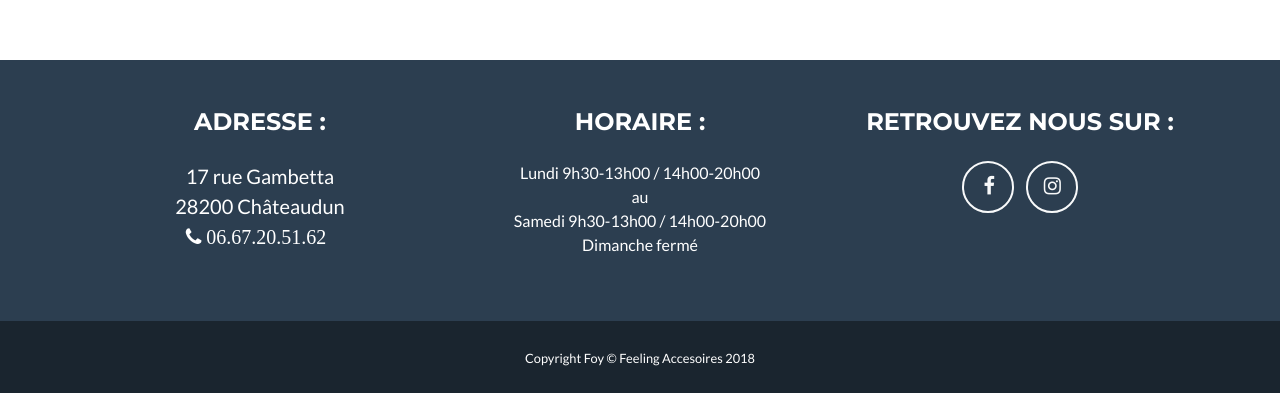
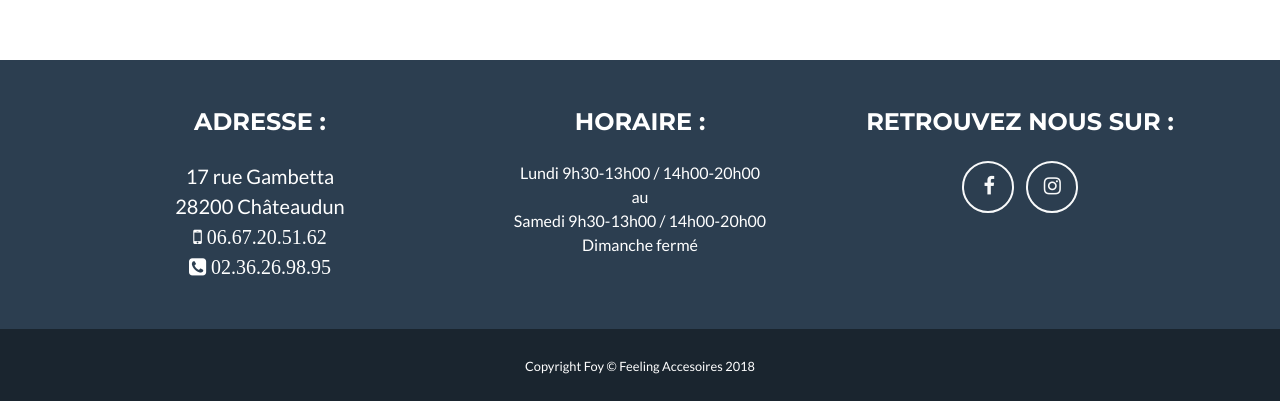
Before and after one commit to foybkaa/smartphone, a plain HTML site: page index.html in a window 1280 px wide. Shown: the part 2859-3260 px from the top of the page. Drawn offline with nearby package versions, Linux system fonts and the light colour scheme.

Commit message:
goodgood

```diff
--- a/index.html
+++ b/index.html
@@ -150,7 +150,10 @@
             <h4 class="text-uppercase mb-4">Adresse :</h4>
             <p class="lead mb-0">17 rue Gambetta
               <br>28200 Châteaudun <br>
-              <i class="fa fa-phone mr-2"> 06.67.20.51.62 </i></p>
+              <i class="fa fa-mobile" > 06.67.20.51.62</i>
+              <br>
+              <i class="fa fa-phone-square"> 02.36.26.98.95</i>
+            </p>
           </div>
           <div class="col-md-4 mb-5 mb-lg-0">
             <h4 class="text-uppercase mb-4">Horaire :</h4>
```
